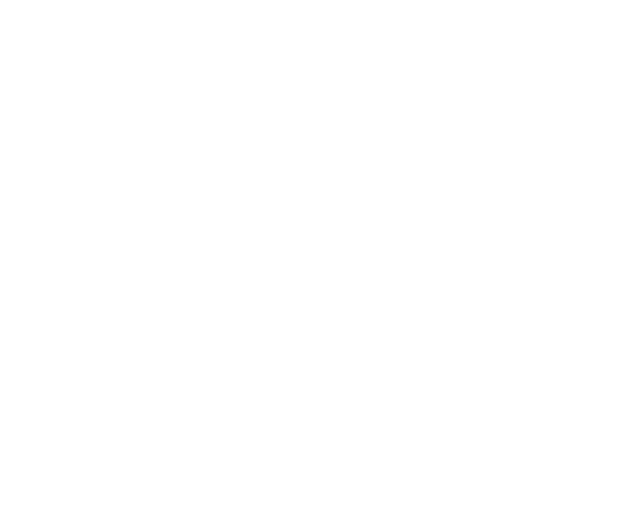
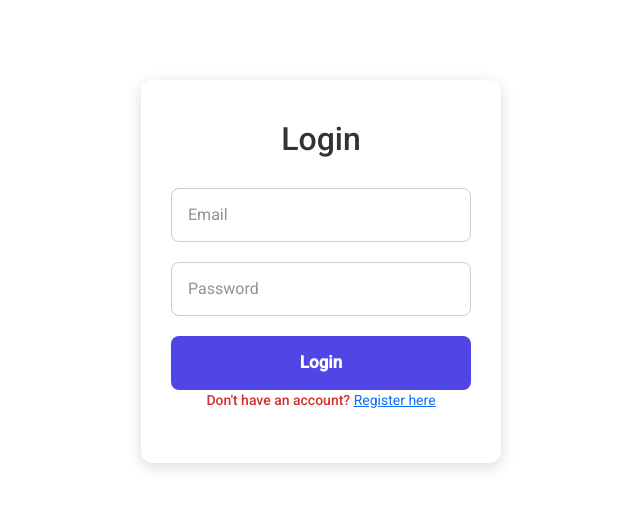
Before and after one commit to Princekb507/login-signup, a React (Vite) app in the folder frontend/: page /Login in a window 1280 px wide. Before the commit this address had no page. Shown: the top 508 px of the page, without its empty margins (319-959 px from the left). Built offline with nearby package versions, Linux system fonts and the light colour scheme.

Commit message:
Initial commit

```diff
--- a/frontend/src/App.jsx
+++ b/frontend/src/App.jsx
@@ -2,6 +2,7 @@ import React from 'react'
 import{BrowserRouter,Routes,Route} from 'react-router-dom';
 import Regester from "./Regester"
 import Home from "./Home"
+import Login from './Login';
 function App() {
   return (
     <BrowserRouter>
@@ -9,6 +10,7 @@ function App() {
       <Route path="/" element={<Regester/>} />
       <Route path="/Regester" element={<Regester/>} />
       <Route path="/Home" element={<Home />} />
+      <Route path="/Login" element={<Login/>}/>
     </Routes>
   </BrowserRouter>
   )
--- /dev/null
+++ b/frontend/src/Login.css
@@ -0,0 +1,71 @@
+/* Login Page CSS */
+
+@import url('https://fonts.googleapis.com/css2?family=Roboto:wght@400;500&display=swap');
+
+* {
+  box-sizing: border-box;
+  margin: 0;
+  padding: 0;
+  font-family: 'Roboto', sans-serif;
+}
+
+.login-container {
+  max-width: 360px;
+  margin: 80px auto;
+  padding: 40px 30px;
+  background: #fff;
+  border-radius: 12px;
+  box-shadow: 0 4px 15px rgba(0,0,0,0.15);
+  text-align: center;
+}
+
+.login-container h2 {
+  margin-bottom: 30px;
+  font-weight: 500;
+  color: #333;
+}
+
+.login-container form {
+  display: flex;
+  flex-direction: column;
+}
+
+.login-container input[type="email"],
+.login-container input[type="password"] {
+  padding: 14px 16px;
+  margin-bottom: 20px;
+  border: 1.8px solid #ccc;
+  border-radius: 8px;
+  font-size: 16px;
+  transition: border-color 0.3s ease;
+}
+
+.login-container input[type="email"]:focus,
+.login-container input[type="password"]:focus {
+  border-color: #4f46e5;
+  outline: none;
+  box-shadow: 0 0 6px #4f46e5aa;
+}
+
+.login-container p {
+  color: #d32f2f;
+  font-size: 14px;
+  font-weight: 500;
+  margin-bottom: 12px;
+}
+
+.login-container button[type="submit"] {
+  padding: 14px 0;
+  background-color: #4f46e5;
+  border: none;
+  border-radius: 8px;
+  color: white;
+  font-weight: 600;
+  font-size: 17px;
+  cursor: pointer;
+  transition: background-color 0.3s ease;
+}
+
+.login-container button[type="submit"]:hover {
+  background-color: #3730a3;
+}
--- a/frontend/src/Login.jsx
+++ b/frontend/src/Login.jsx
@@ -0,0 +1,65 @@
+import React, { useState } from "react";
+import { useNavigate, Link } from "react-router-dom";
+import axios from "axios";
+import './Login.css'
+
+function Login() {
+  const [email, setEmail] = useState("");
+  const [password, setPassword] = useState("");
+  const [errorMsg, setErrorMsg] = useState("");
+  const navigate = useNavigate();
+
+  const handleLogin = (e) => {
+    e.preventDefault();
+    setErrorMsg("");
+
+    axios
+      .post("http://localhost:5174/login", { email, password })
+      .then((response) => {
+        console.log("Login success:", response.data);
+        // You can store user info or token here (e.g. localStorage)
+        navigate("/home"); // redirect to home page after login
+      })
+      .catch((error) => {
+        console.error(error);
+        if (error.response && error.response.data && error.response.data.error) {
+          setErrorMsg(error.response.data.error);
+        } else {
+          setErrorMsg("Login failed. Please try again.");
+        }
+      });
+  };
+
+  return (
+    <div className="login-container">
+      <h2>Login</h2>
+
+      <form onSubmit={handleLogin}>
+        <input
+          type="email"
+          placeholder="Email"
+          value={email}
+          onChange={(e) => setEmail(e.target.value)}
+          required
+        />
+
+        <input
+          type="password"
+          placeholder="Password"
+          value={password}
+          onChange={(e) => setPassword(e.target.value)}
+          required
+        />
+
+        {errorMsg && <p style={{ color: "red" }}>{errorMsg}</p>}
+
+        <button type="submit">Login</button>
+      </form>
+      <p>
+      {"Don't have an account? "} <Link to="/regester">Register here</Link>
+    </p>
+    </div>
+  );
+}
+
+export default Login;
--- a/frontend/src/Regester.jsx
+++ b/frontend/src/Regester.jsx
@@ -1,5 +1,5 @@
 import React,{useState} from 'react'
-import { useNavigate } from 'react-router-dom';
+import { useNavigate,Link } from 'react-router-dom';
 import axios from 'axios';
 import './Regester.css';
 
@@ -58,7 +58,9 @@ function Regester() {
         </div>
       </form>
       </div>
-
+      <p  className='linking'>
+        {"Already have an account?"} <Link to="/login">Login here</Link>
+      </p>
     </div>
   )
 }
```
Also changed, not shown: 2 other files (tests, documents, lock files or other folders).
